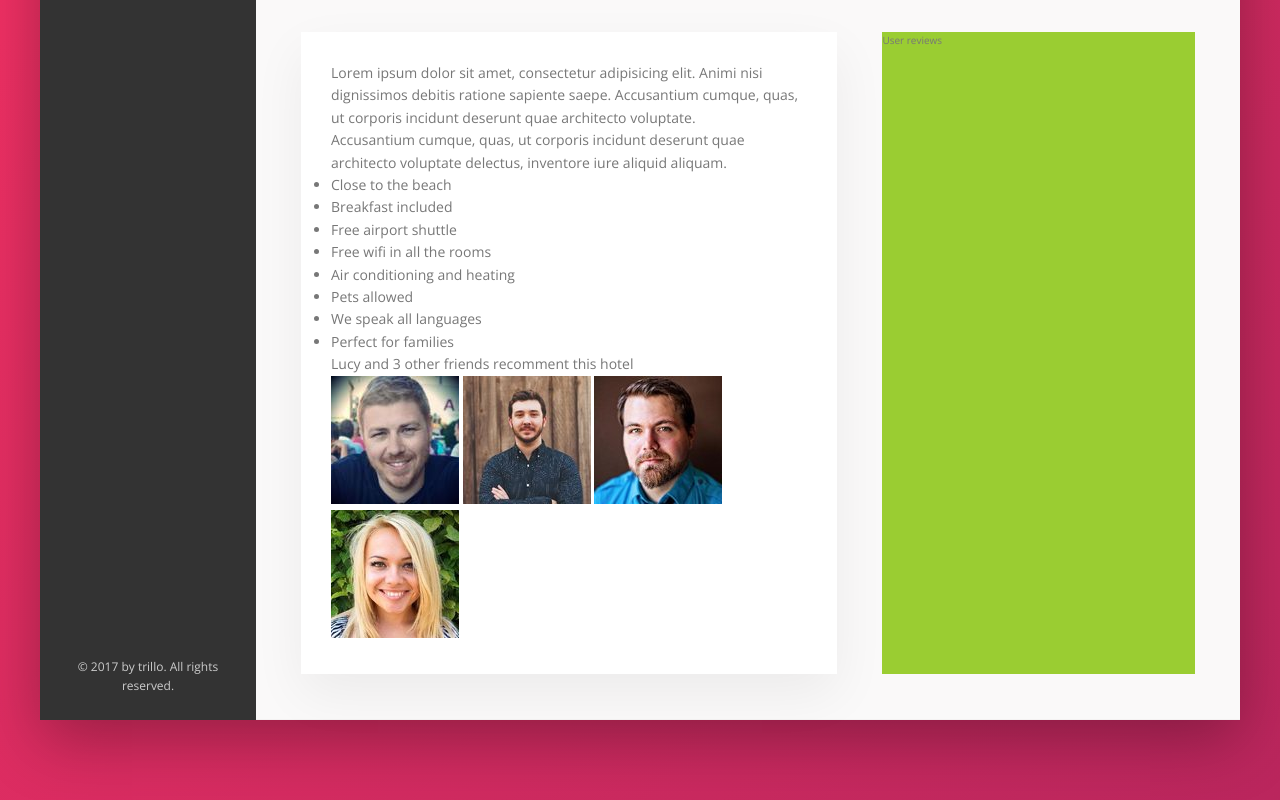
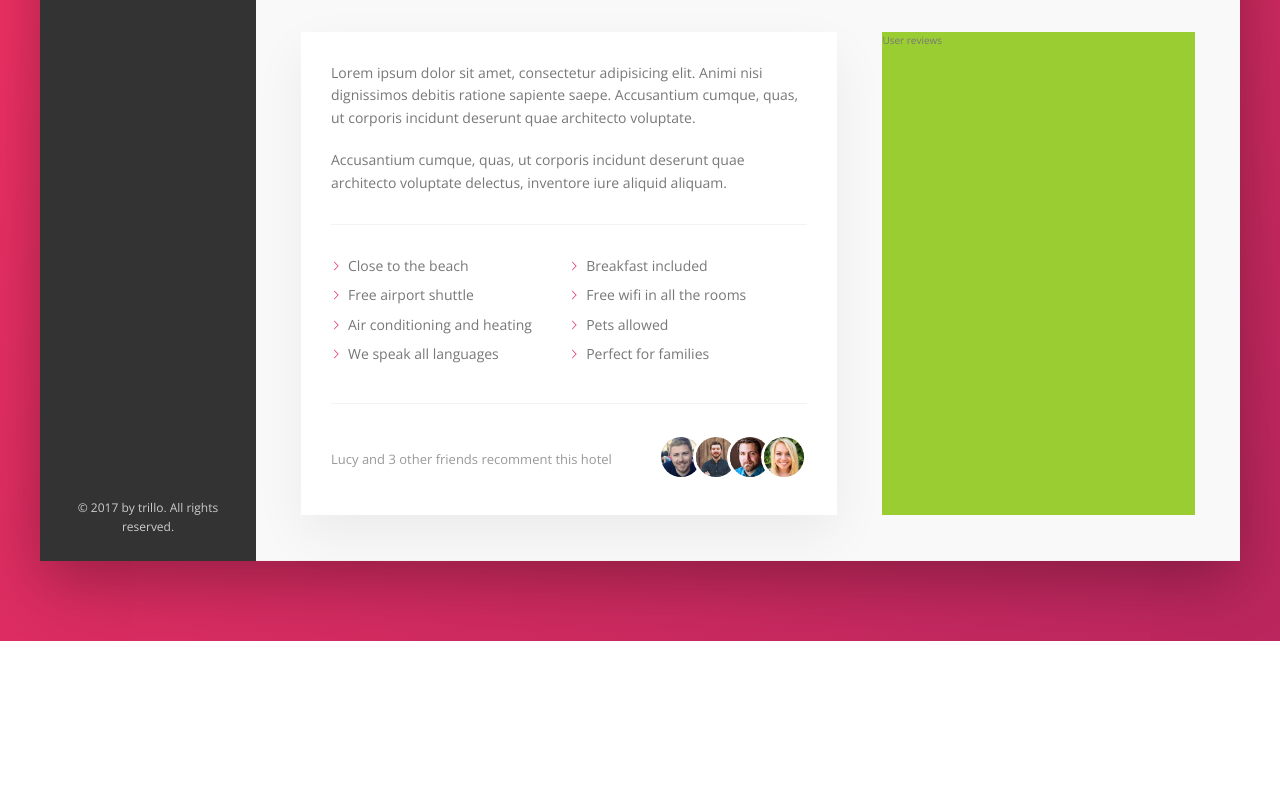
Before and after one commit to jtpolasek/trillio, a website: page index.html in a window 1280 px wide. Shown: the part 615-1415 px from the top of the page. After the commit the page ends 1256 px from the top, so only its background shows below. Drawn offline with nearby package versions, Linux system fonts and the light colour scheme.

Commit message:
finshed recommend section just mask

```diff
--- a/index.html
+++ b/index.html
@@ -151,10 +151,10 @@
                                 Lucy and 3 other friends recomment this hotel
                             </p>
                             <div class="recommend__friends">
-                                <img src="img/user-3.jpg" alt="User photo" class="recommend__friends">
-                                <img src="img/user-4.jpg" alt="User photo" class="recommend__friends">
-                                <img src="img/user-5.jpg" alt="User photo" class="recommend__friends">
-                                <img src="img/user-6.jpg" alt="User photo" class="recommend__friends">
+                                <img src="img/user-3.jpg" alt="User photo" class="recommend__photo">
+                                <img src="img/user-4.jpg" alt="User photo" class="recommend__photo">
+                                <img src="img/user-5.jpg" alt="User photo" class="recommend__photo">
+                                <img src="img/user-6.jpg" alt="User photo" class="recommend__photo">
                             </div>
                         </div>
 
--- a/sass/_components.scss
+++ b/sass/_components.scss
@@ -321,3 +321,88 @@
     box-shadow:none;
   }
 }
+
+
+///////////////////////////////
+//PARAGRAPH
+.paragraph:not(:last-of-type) {
+  margin-bottom: 2rem;
+}
+
+
+
+
+
+
+
+///////////////////////////////
+//LIST
+
+.list {
+  list-style: none;
+  margin: 3rem 0;
+  padding: 3rem 0;
+  border-top: var(--line);
+  border-bottom: var(--line);
+
+  display: flex;
+  flex-wrap: wrap;
+
+  &__item {
+    flex: 0 0 50%;
+    margin-bottom: .7rem;
+  }
+
+  &__item::before {
+    content:"";
+    display: inline-block;
+    height: 1rem;
+    width: 1rem;
+    margin-right: .7rem;
+
+
+    //Older browsers;
+    // background-image: url(../img/chevron-thin-right.svg);
+    // background-size: cover;
+
+    //Newer browsers - masks
+    background-color: var(--color-primary);
+    -webkit-mask-image: url(../img/chevron-thin-right.svg);
+    -webkit-mask-size: cover;
+    mask-image: url(../img/chevron-thin-right.svg);
+    mask-size: cover;
+
+  }
+}
+
+
+///////////////////////////////
+//RECOMMEND
+
+.recommend {
+  font-size: 1.3rem;
+  color: var(--color-grey-dark-3);
+
+  display: flex;
+  align-items: center;
+
+  &__count {
+    margin-right: auto;
+  }
+
+  &__friends {
+
+  }
+
+  &__photo {
+    box-sizing: content-box;
+    height: 4rem;
+    width: 4rem;
+    border-radius: 50%;
+    border: 3px solid #fff;
+
+    &:not(:last-child){
+      margin-right: -1.5rem;
+    }
+  }
+}
```
Also changed, not shown: css/style.css.
